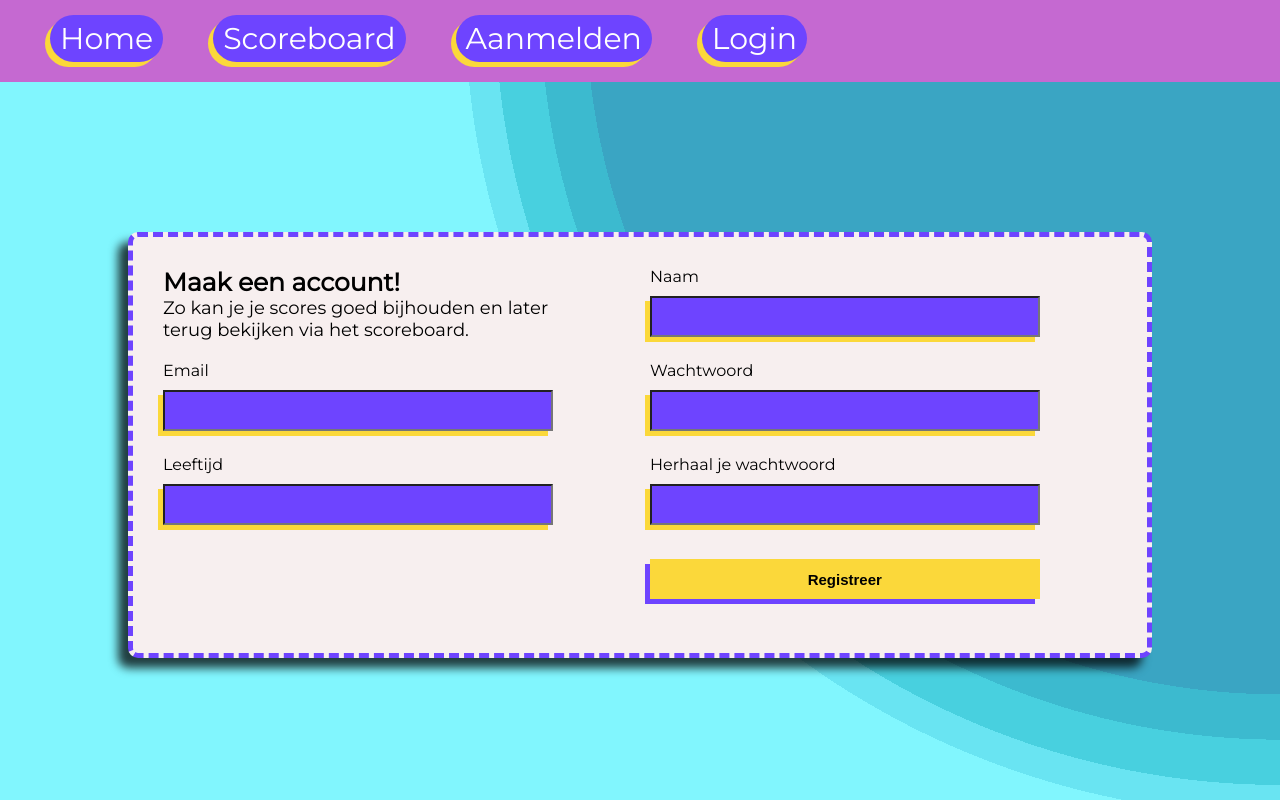
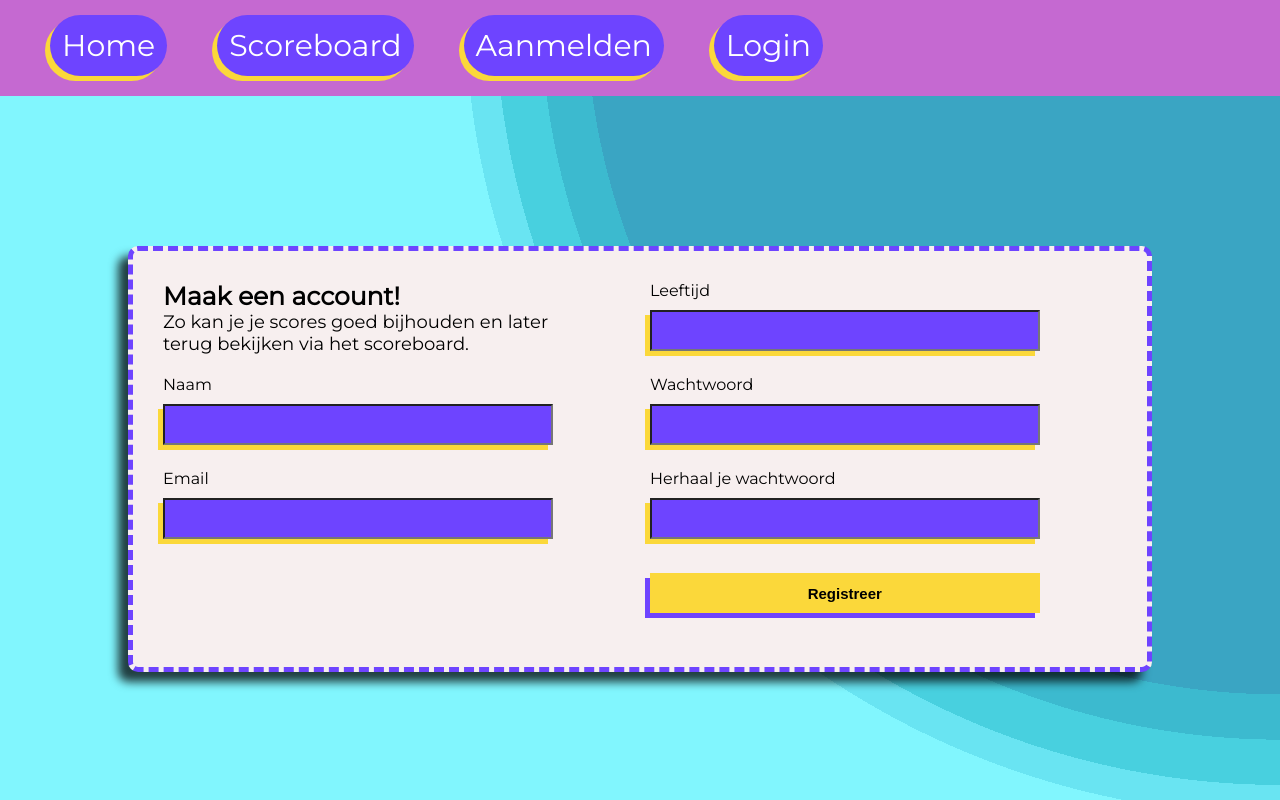
Before and after one commit to Thijs209/ipmedt4-react, a React (Create React App) app: page /register in a window 1280 px wide. Built offline with nearby package versions, Linux system fonts and the light colour scheme.

Commit message:
style changes

```diff
--- a/src/Navbar.css
+++ b/src/Navbar.css
@@ -74,10 +74,18 @@ html{
     }
 }
 
+
+@media only screen and (min-width: 600px) {
+    .nav__a__p{
+        font-size:1.8rem;
+        padding:1rem;
+    }
+}
 @media only screen and (min-width: 750px) {
 
     .nav__a__p{
         font-size: 2.2rem;
+        padding:1.2rem;
     }
 }
 
--- a/src/auth/Register.css
+++ b/src/auth/Register.css
@@ -43,15 +43,15 @@
 }
 
 .register__naam{
-    grid-area: 1 / 2 / 2 / 3;
+    grid-area: 2 / 1 / 3 / 2;
 }
 
 .register__email{
-    grid-area: 2 / 1 / 3 / 2;
+    grid-area: 3 / 1 / 4 / 2;
 }
 
 .register__leeftijd{
-    grid-area: 3 / 1 / 4 / 2;
+    grid-area: 1 / 2 / 2 / 3;
 }
 
 .register__wachtwoord{
@@ -161,6 +161,18 @@
 
 
 @media only screen and (max-width: 800px) {
+    .register__naam{
+        grid-area: 1 / 2 / 2 / 3;
+    }
+
+    .register__email{
+        grid-area: 2 / 1 / 3 / 2;
+    }
+
+    .register__leeftijd{
+        grid-area: 3 / 1 / 4 / 2;
+    }
+
     .register__form__login{
         width:80vw;
     }
```
